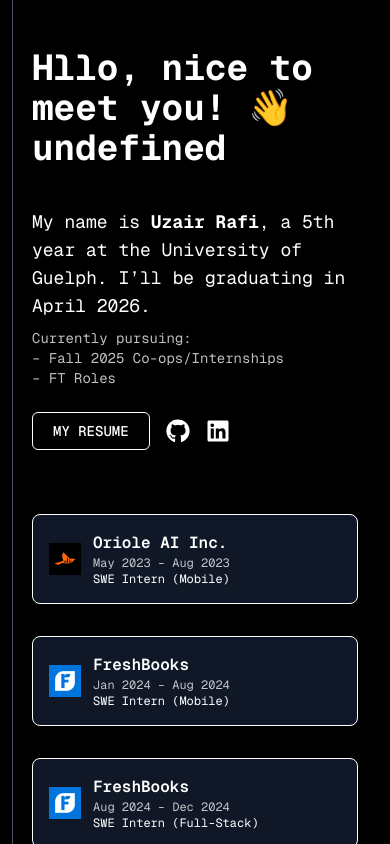
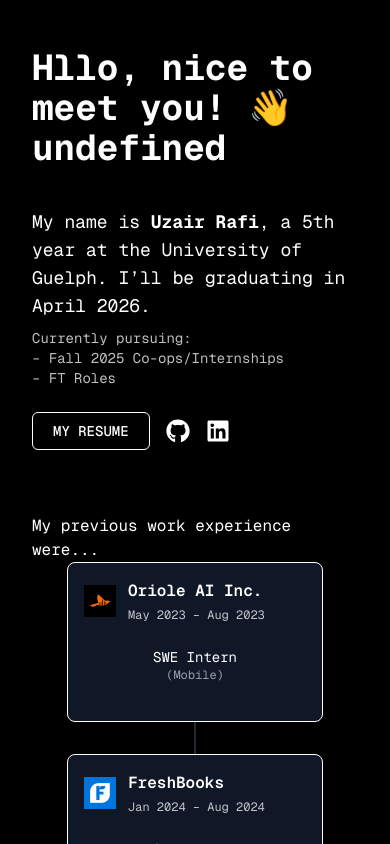
Before and after one commit to uzrafi/personal-website, a Next.js app: page / in a window 390 px wide. Shown: the top 844 px of the page. Built offline with nearby package versions, Linux system fonts and the light colour scheme.

Commit message:
adjusted cards to align better on mobile and web

```diff
--- a/src/app/components/card.tsx
+++ b/src/app/components/card.tsx
@@ -42,7 +42,7 @@ const ExperienceCard = ({ experiences }: Props) => {
                   tiltMaxAngleY={4}
                   transitionSpeed={250}
                 >
-                <div className="bg-gray-900 border border-white rounded-lg p-4 w-48 text-center">
+                <div className="bg-gray-900 border border-white rounded-lg p-4 w-52 text-center min-h-[200px] flex flex-col justify-start">
                     <Image
                       src={exp.logo}
                       alt={`${exp.company} logo`}
@@ -50,9 +50,10 @@ const ExperienceCard = ({ experiences }: Props) => {
                       height={48}
                       className="mx-auto"
                     />
-                  <p className="font-semibold mt-2">{exp.company}</p>
-                  <p className="text-sm opacity-75">{exp.date}</p>
-                  <p className="mt-1 text-sm">{exp.role}</p>
+                    <p className="font-semibold mt-2 whitespace-nowrap">{exp.company}</p>
+                    <p className="text-sm opacity-75 mt-1">{exp.date}</p>
+                    <p className="text-sm mt-3">SWE Intern</p>
+                    <p className="text-xs text-gray-400">{exp.role.replace("SWE Intern ", "")}</p>
                   </div>
                 </Tilt>
               </div>
@@ -60,10 +61,10 @@ const ExperienceCard = ({ experiences }: Props) => {
           </div>
         </div>
 
-        {/* MOBILE: vertical stacked */}
-        <div className="flex flex-col sm:hidden gap-8">
+      {/* mobile view */}
+       <div className="relative flex flex-col sm:hidden items-center gap-8">
         {/* vertical line */}
-          <div className="absolute left-3 top-0 bottom-0 w-px bg-gray-600" />
+          <div className="absolute top-0 bottom-0 left-1/2 transform -translate-x-1/2 w-px bg-gray-600" />
           {experiences.map((exp) => (
             <div key={exp.company} className="flex items-start gap-4">
               {/* content */}
@@ -77,7 +78,7 @@ const ExperienceCard = ({ experiences }: Props) => {
                   tiltMaxAngleY={4}
                   transitionSpeed={250}
                 >
-              <div className="bg-gray-900 border border-white rounded-lg p-4 flex-1">
+              <div className="bg-gray-900 border border-white rounded-lg p-4 w-64 text-left flex flex-col items-start min-h-[160px]">
                 <div className="flex items-center gap-3">
                   <Image
                     src={exp.logo}
@@ -86,11 +87,15 @@ const ExperienceCard = ({ experiences }: Props) => {
                     height={32}
                   />
                   <div>
-                    <p className="font-semibold">{exp.company}</p>
-                    <p className="text-xs opacity-75">{exp.date}</p>
-                    <p className="text-xs">{exp.role}</p>
+                    <p className="font-semibold whitespace-nowrap">{exp.company}</p>
+                    <p className="text-xs opacity-75 mt-1">{exp.date}</p>
                   </div>
                 </div>
+                <div className="mt-3 w-full flex flex-col items-center text-center">
+                  <p className="text-sm mt-3 text">SWE Intern</p>
+                  <p className="text-xs text-gray-400">{exp.role.replace("SWE Intern ", "")}</p>
+                </div>
+
               </div>
               </Tilt>
             </div>
--- a/src/app/page.tsx
+++ b/src/app/page.tsx
@@ -23,7 +23,7 @@ const experiences = [
   },
   {
     company: "FreshBooks",
-    date: "Aug 2024 – Dec 2024",
+    date: "Sept 2024 – Dec 2024",
     role: "SWE Intern (Full-Stack)",
     logo: freshbooks.src,
   },
@@ -107,10 +107,12 @@ export default function Home() {
           </div>
         </section>
 
-        {/* timeline */}
-
+        <div>
+          <p>
+            My previous work experience were...
+          </p>
           <ExperienceCard experiences={experiences}></ExperienceCard>
-
+        </div>
 
         {/* contact */}
         <section className="text-center mar">
```
Lines whose indentation alone changed are shown as unchanged.
